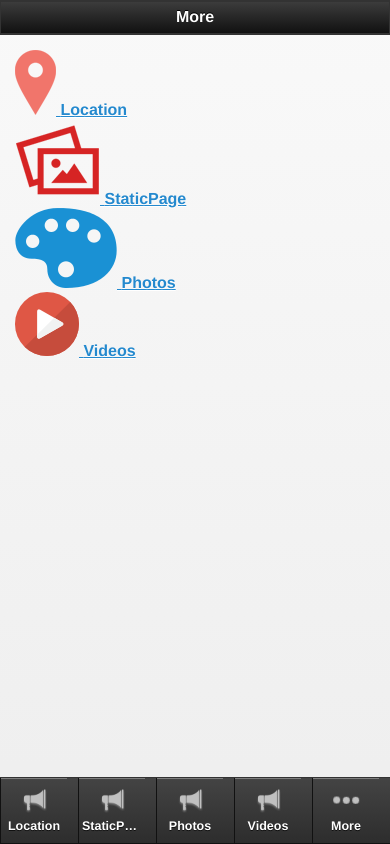
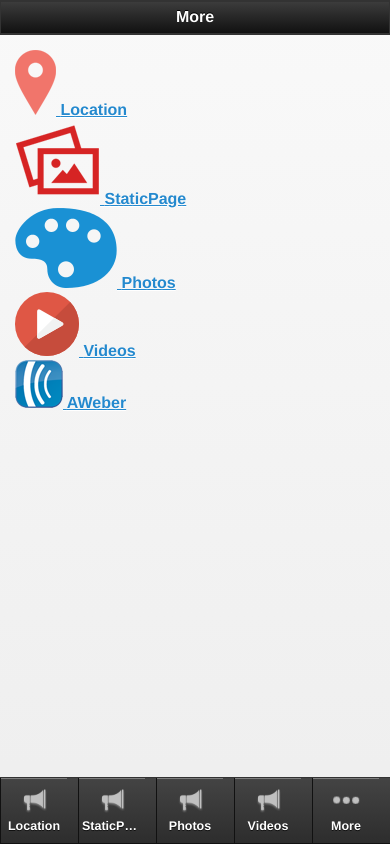
Before and after one commit to jarnailboparai/ycc_aweber_613, a plain HTML site: page more.html in a window 390 px wide. Drawn offline with Linux system fonts and the light colour scheme.

Commit message:
First Commit By Chance

```diff
--- a/more.html
+++ b/more.html
@@ -130,6 +130,15 @@
 		</a>
 	</div>
 
+			<div class="app_feature_list">
+			<a  rel="external" data-ajax="flase"  class="item link" href="aweber_3625.html">
+																	<img src="images/aweber.png " />
+										</a>
+		<a  rel="external" data-ajax="flase"  href="aweber_3625.html">
+				<label>AWeber</label>
+		</a>
+	</div>
+
 
 
 </div>
```
Also changed, not shown: index.html (+9 -0 lines).
